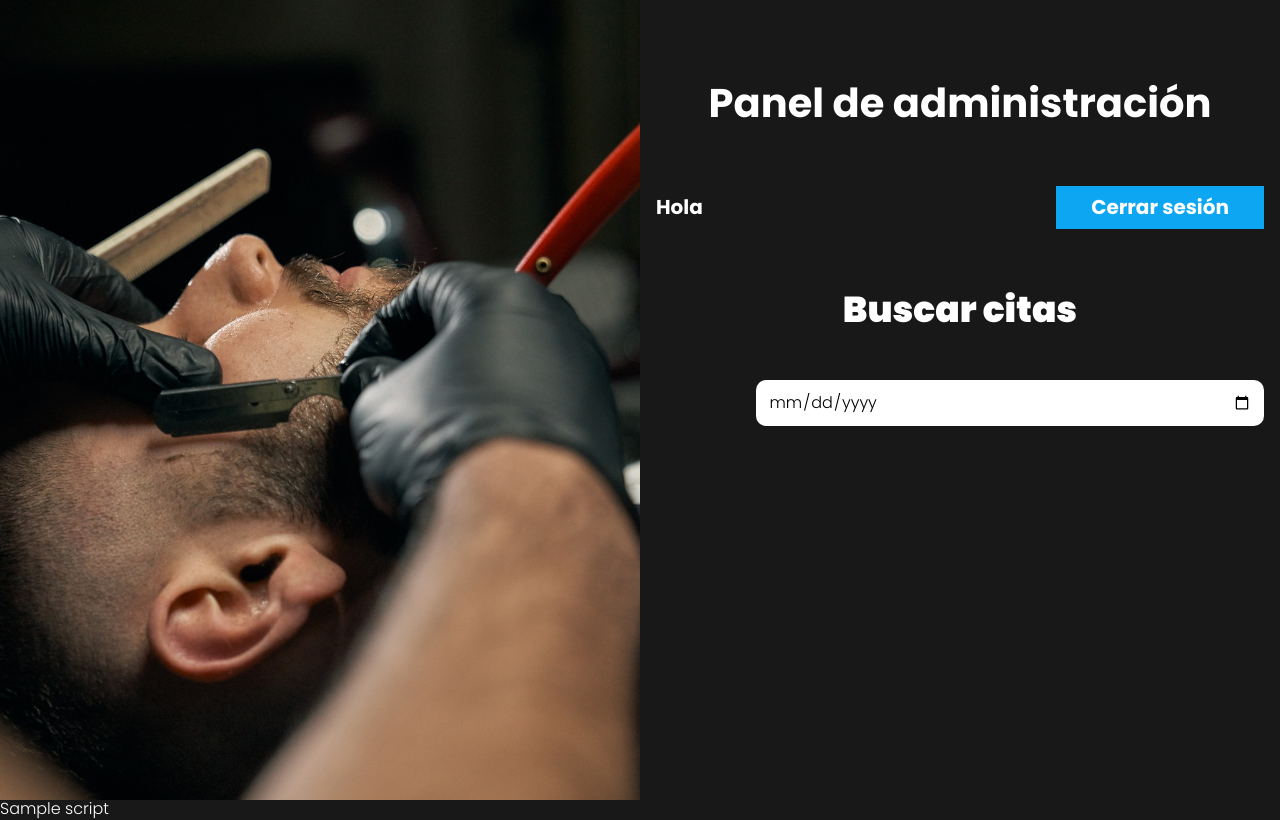
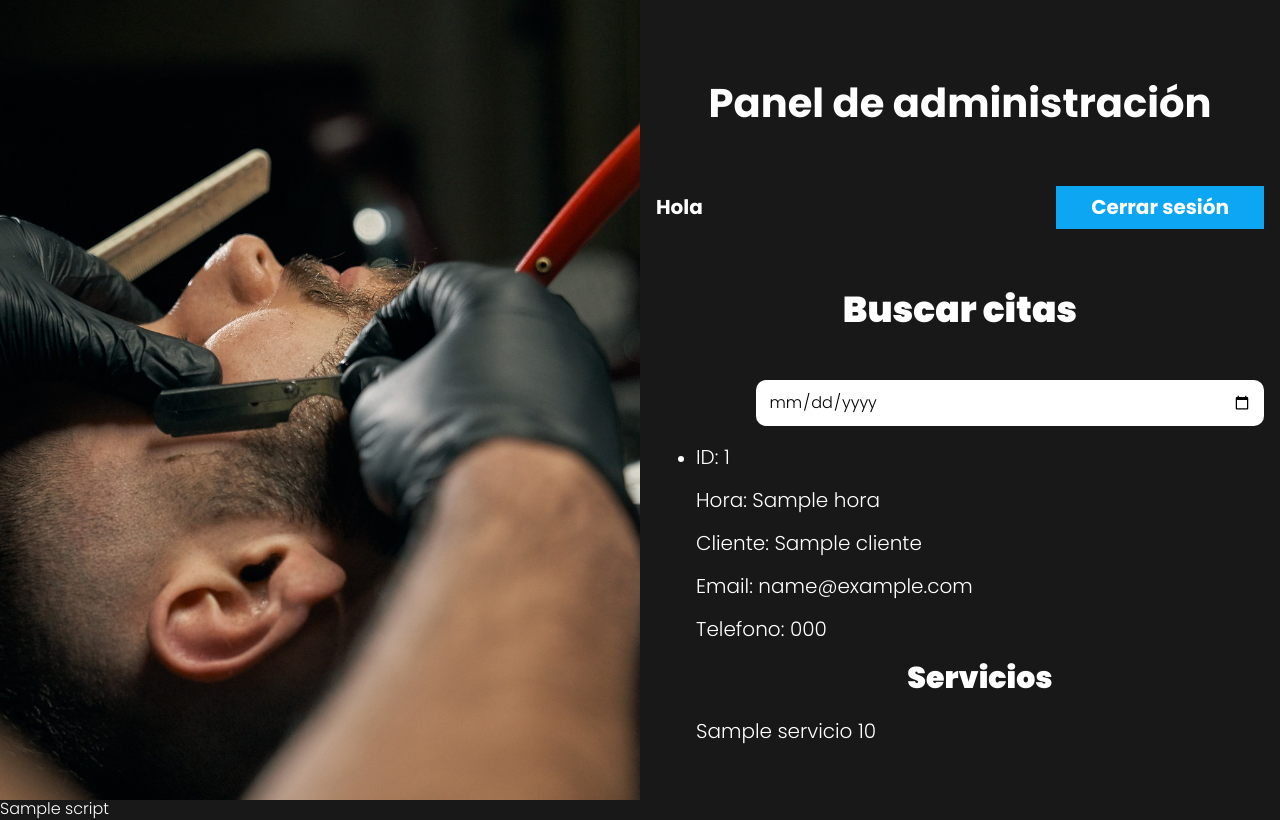
Before and after one commit to ivan-burgio/proyecto-appsalon-mvc, a PHP site: the page made by views/admin/index.php in a window 1280 px wide. Run offline with PHP 8.4, Linux system fonts and the light colour scheme; the template is opened without the code that fills it: most values are stand-ins (such as "Sample title", 1, 10 or a date in 2020).

Commit message:
Mostrar las citas en pantalla

```diff
--- a/controllers/AdminController.php
+++ b/controllers/AdminController.php
@@ -19,7 +19,7 @@ class AdminController {
         $consulta .= " ON citasServicios.citaId=citas.id ";
         $consulta .= " LEFT OUTER JOIN servicios ";
         $consulta .= " ON servicios.id=citasServicios.servicioId ";
-        $consulta .= " WHERE fecha =  '${fecha}' ";
+        // $consulta .= " WHERE fecha =  '${fecha}' ";
 
         $citas = AdminCita::SQL($consulta);
 
--- a/views/admin/index.php
+++ b/views/admin/index.php
@@ -13,4 +13,27 @@
     </form>
 </div>
 
-<div id="citas-admin"></div>
+<div id="citas-admin">
+    <ul class="citas">
+        <?php
+            $idCita = 0;
+            foreach($citas as $cita) {
+                if($idCita !== $cita->id) {
+        ?>
+            <li>
+                <p>ID: <span><?php echo $cita->id; ?></span></p>
+                <p>Hora: <span><?php echo $cita->hora; ?></span></p>
+                <p>Cliente: <span><?php echo $cita->cliente; ?></span></p>
+                <p>Email: <span><?php echo $cita->email; ?></span></p>
+                <p>Telefono: <span><?php echo $cita->telefono; ?></span></p>
+
+                <h3>Servicios</h3>
+        <?php
+                $idCita = $cita->id;
+                } // fin if
+        ?>
+                <p class="servicio"> <?php echo $cita->servicio . " " . $cita->precio; ?> </p>
+            </li>
+        <?php } // fin foreach ?>
+    </ul>
+</div>
```
